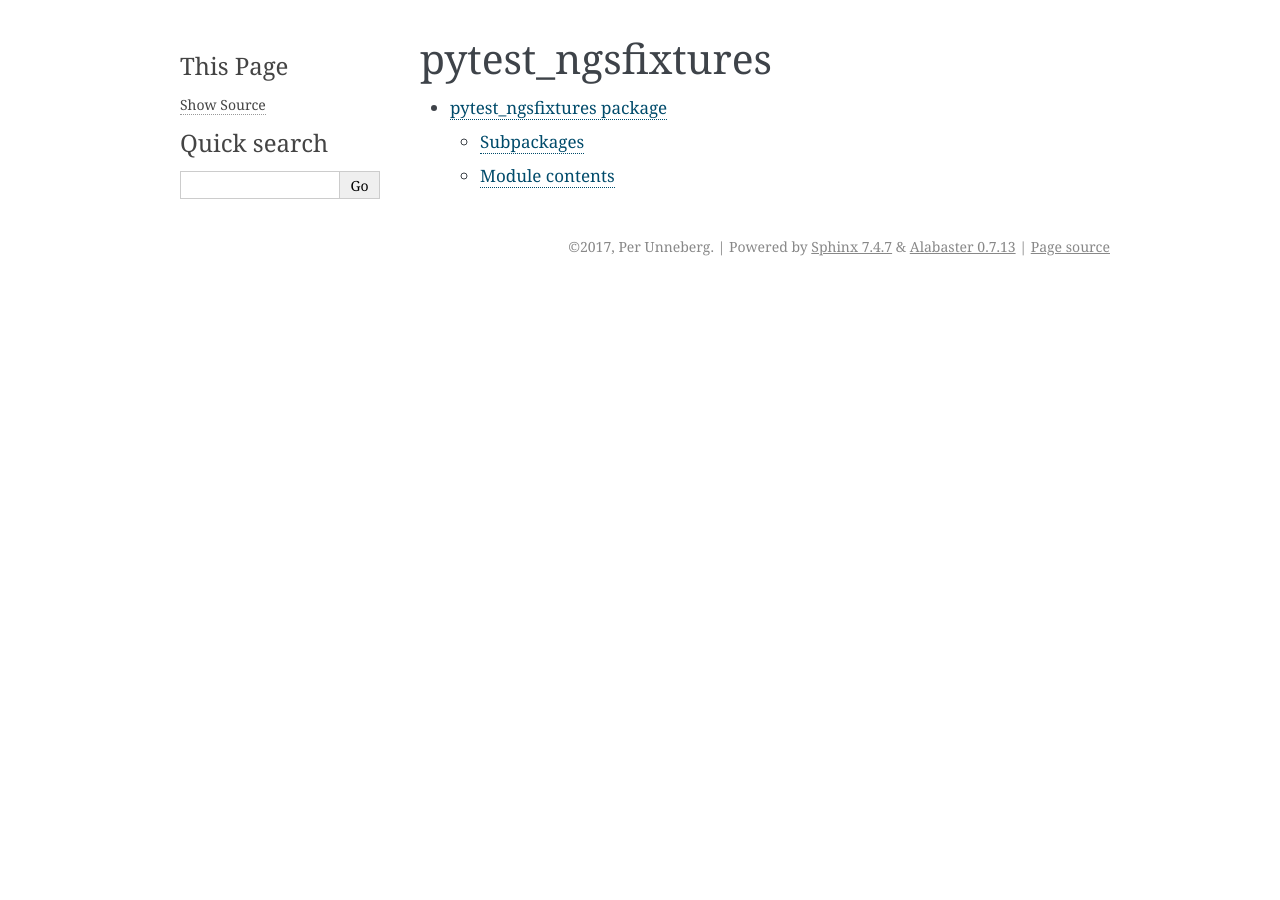
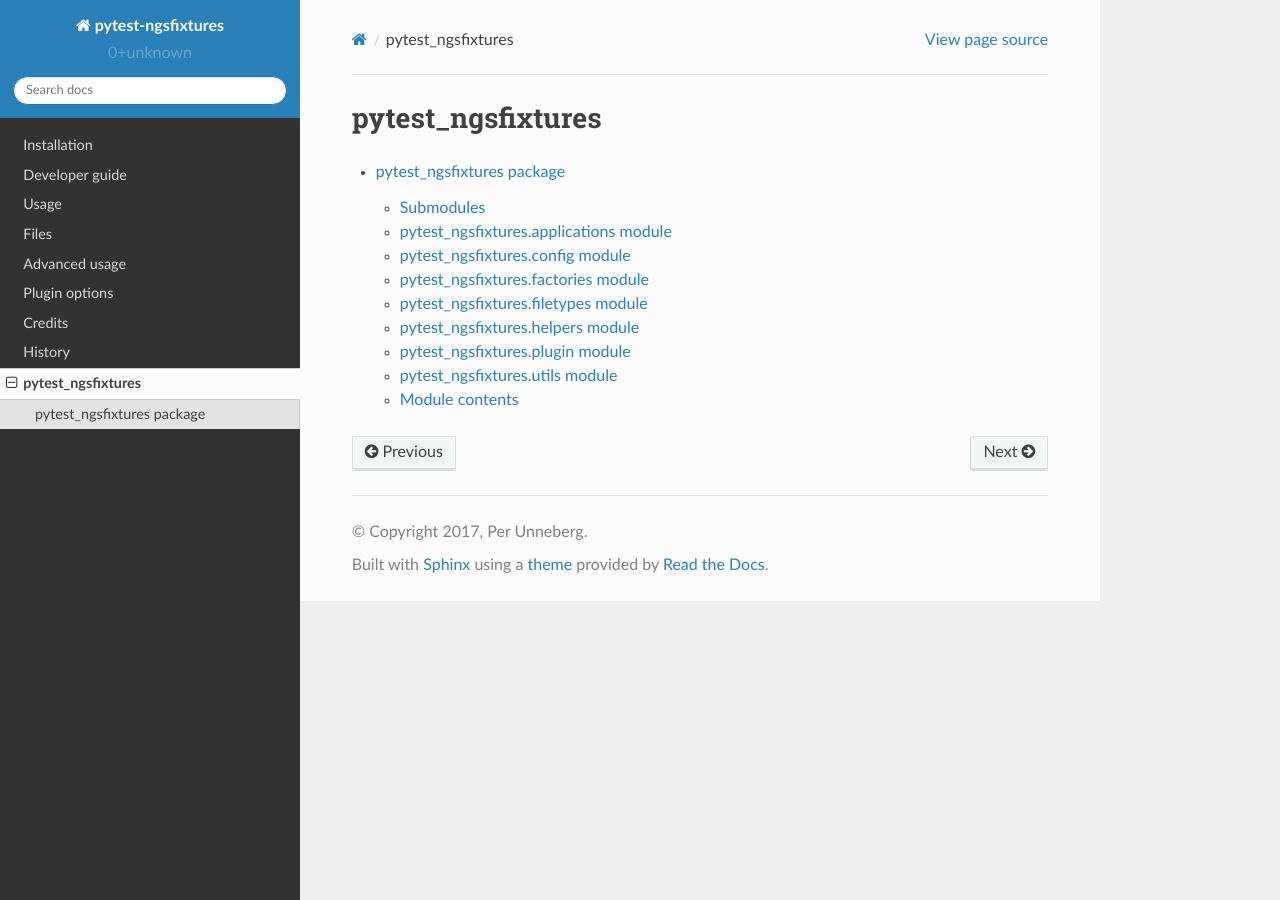
Before and after one commit to percyfal/pytest-ngsfixtures, a Sphinx documentation site: the page built from docs/modules.rst, in a window 1280 px wide. Built offline with Sphinx 7.4.7 and the Read the Docs theme 2.0.0, drawn with Linux system fonts in a browser that asks for light colours; pages that are not in the unit, such as notebooks, are missing from menus.

```diff
--- a/README.rst
+++ b/README.rst
@@ -4,6 +4,8 @@
 
 .. image:: https://anaconda.org/percyfal/pytest-ngsfixtures/badges/version.svg
 	   :target: https://anaconda.org/percyfal/pytest-ngsfixtures
+.. image:: https://img.shields.io/pypi/dm/pytest-ngsfixtures.svg
+	   :target: https://pypi.python.org/pypi/pytest_ngsfixtures
 
 About
 =====
@@ -16,6 +18,8 @@ files and output files from a variety of bioinformatics applications
 and tools. There are sequencing fixtures for some common sample
 layouts, but it's easy to generate additional sample fixture layouts
 using fixture factories.
+
+See the `pytest-ngsfixtures documentation`_ for more information.
 
 * Free software: GNU General Public License v3
 
@@ -43,3 +47,4 @@ This package was created with Cookiecutter_ and the `audreyr/cookiecutter-pypack
 
 .. _Cookiecutter: https://github.com/audreyr/cookiecutter
 .. _`audreyr/cookiecutter-pypackage`: https://github.com/audreyr/cookiecutter-pypackage
+.. _`pytest-ngsfixtures documentation`: https://percyfal.github.io/pytest-ngsfixtures/
--- a/docs/conf.py
+++ b/docs/conf.py
@@ -16,6 +16,7 @@
 import sys
 import os
 import re
+import sphinx_rtd_theme
 
 # If extensions (or modules to document with autodoc) are in another
 # directory, add these directories to sys.path here. If the directory is
@@ -124,7 +125,7 @@ pygments_style = 'sphinx'
 
 # The theme to use for HTML and HTML Help pages.  See the documentation for
 # a list of builtin themes.
-html_theme = 'alabaster'
+html_theme = 'sphinx_rtd_theme'
 
 # Theme options are theme-specific and customize the look and feel of a
 # theme further.  For a list of options available for each theme, see the
@@ -132,7 +133,8 @@ html_theme = 'alabaster'
 #html_theme_options = {}
 
 # Add any paths that contain custom themes here, relative to this directory.
-#html_theme_path = []
+html_theme_path = [sphinx_rtd_theme.get_html_theme_path()]
+
 
 # The name for this set of Sphinx documents.  If None, it defaults to
 # "<project> v<release> documentation".
--- a/docs/index.rst
+++ b/docs/index.rst
@@ -32,8 +32,6 @@ Contents
 
    installation
    contributing
-   releasenotes
-   readme
    usage
    authors
    history
--- a/docs/modules.rst
+++ b/docs/modules.rst
@@ -1,5 +1,5 @@
 pytest_ngsfixtures
-=============
+==================
 
 .. toctree::
    :maxdepth: 4
--- a/docs/pytest_ngsfixtures.rst
+++ b/docs/pytest_ngsfixtures.rst
@@ -1,12 +1,65 @@
 pytest_ngsfixtures package
-=====================
+==========================
 
-Subpackages
------------
+Submodules
+----------
 
-.. toctree::
+pytest_ngsfixtures.applications module
+--------------------------------------
 
-    pytest_ngsfixtures.pytest
+.. automodule:: pytest_ngsfixtures.applications
+    :members:
+    :undoc-members:
+    :show-inheritance:
+
+pytest_ngsfixtures.config module
+--------------------------------
+
+.. automodule:: pytest_ngsfixtures.config
+    :members:
+    :undoc-members:
+    :show-inheritance:
+
+pytest_ngsfixtures.factories module
+-----------------------------------
+
+.. automodule:: pytest_ngsfixtures.factories
+    :members:
+    :undoc-members:
+    :show-inheritance:
+
+pytest_ngsfixtures.filetypes module
+-----------------------------------
+
+.. automodule:: pytest_ngsfixtures.filetypes
+    :members:
+    :undoc-members:
+    :show-inheritance:
+
+pytest_ngsfixtures.helpers module
+---------------------------------
+
+.. automodule:: pytest_ngsfixtures.helpers
+    :members:
+    :undoc-members:
+    :show-inheritance:
+
+pytest_ngsfixtures.plugin module
+--------------------------------
+
+.. automodule:: pytest_ngsfixtures.plugin
+    :members:
+    :undoc-members:
+    :show-inheritance:
+
+pytest_ngsfixtures.utils module
+-------------------------------
+
+.. automodule:: pytest_ngsfixtures.utils
+    :members:
+    :undoc-members:
+    :show-inheritance:
+
 
 Module contents
 ---------------
--- a/docs/readme.rst
+++ /dev/null
@@ -1 +0,0 @@
-.. include:: ../README.rst
```
Also changed, not shown: setup.cfg (+15 -0 lines).
